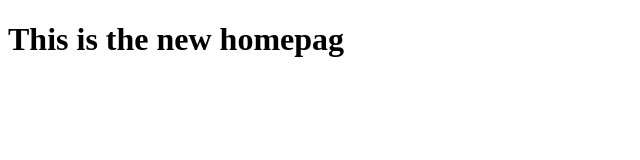
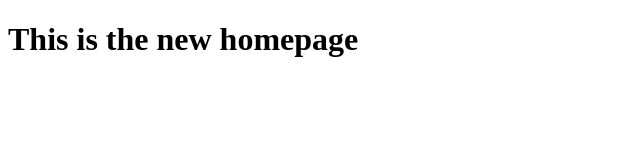
Before and after one commit to jmiguelgg/SpaceXTest, a Next.js app: page / in a window 1280 px wide. Shown: the top 160 px of the page, without its empty margins (0-640 px from the left). Built offline with nearby package versions, Linux system fonts and the light colour scheme.

Commit message:
Finish to configure the base project

```diff
--- a/src/components/Container.jsx
+++ b/src/components/Container.jsx
@@ -1,6 +1,11 @@
+import Head from 'next/head'
+
 const Container = (props) => {
     return(
         <div>
+            <Head>
+                <title>SpaceX Launches</title>
+            </Head>
             <div>
                 {props.children}
             </div>
--- a/src/pages/index.jsx
+++ b/src/pages/index.jsx
@@ -3,7 +3,7 @@ import Container from '../components/Container'
 const Home = () => {
     return(
         <Container>
-            <h1>This is the new homepag</h1>
+            <h1>This is the new homepage</h1>
         </Container>
     )
 }
```
